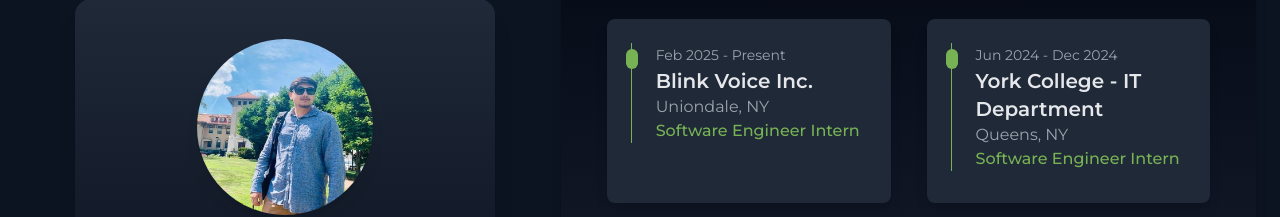
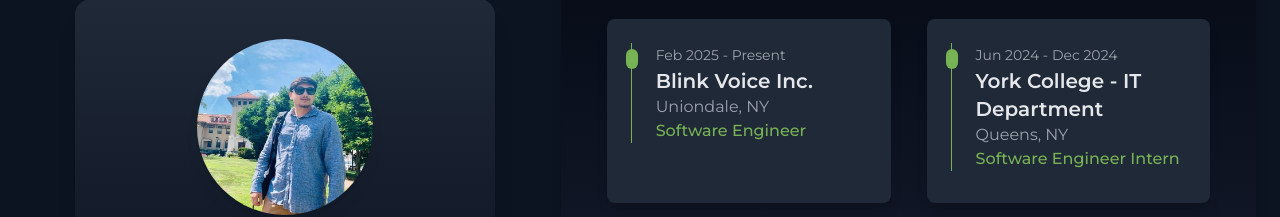
Before and after one commit to shasigdel/portfolio-website, a React (Create React App) app: page / in a window 1280 px wide. Shown: the part 169-386 px from the top of the page. Built offline with nearby package versions, Linux system fonts and the light colour scheme; no server answers.

Commit message:
Update role and responsibilities for internship experience
Updated the role and description for the Software Engineer Intern position, highlighting specific contributions and technologies used.

```diff
--- a/src/constants/index.js
+++ b/src/constants/index.js
@@ -26,14 +26,14 @@ export const navLinksdata=[
 export const EXPERIENCES = [
   {
     year: 'Feb 2025 - Present',
-    role: 'Software Engineer Intern',
+    role: 'Software Engineer',
     company: 'Blink Voice Inc.',
     location: 'Uniondale, NY',
-    description: ['Designing and developing a scalable backend system with message brokers, and load balancing for high availability.',
-          'Building a database to store and manage audio metadata, transcriptions, and summaries for efficient retrieval.','Integrating NLP models for speech-to-text transcription and automated audio summarization to enhance sales insights.',
-          'Optimizing system performance with message queuing, microservices, and asynchronous processing for scalability.'
+    description: ['Developed scalable backend modules and microservices, improving system performance and lowering error rates.',
+          'Built real-time Electron desktop application (Comet3) using React and WebSockets, optimizing communication latency.','Implemented MongoDB replica sets to improve fault tolerance and data consistency.',
+          'Integrated Jira API automation, accelerating QA ticket creation and reducing manual effort.','Participated in Agile ceremonies, code reviews, debugging, and release optimization.'
           ],
-    technologies: ['Python', 'ReactJS', 'RabbitMQ', 'NGINX']
+    technologies: ['Python', 'ReactJS', 'RabbitMQ', 'NGINX', 'NodeJS', 'MongoDB']
   },
 
  {
```
